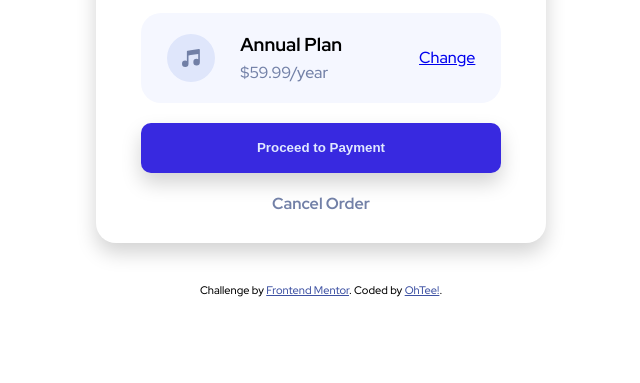
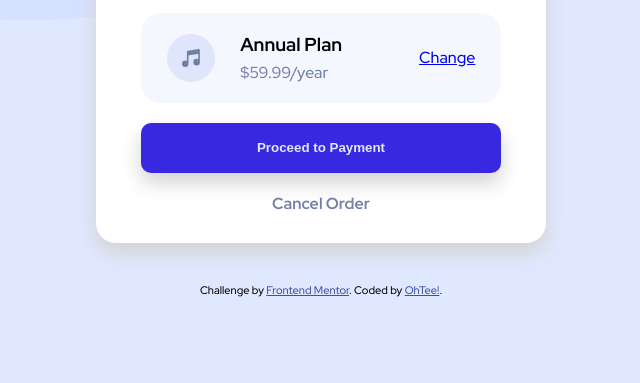
Before and after one commit to OhTobiloba/Frontend-Mentor-Solutions, a plain HTML site: page index.html in a window 1280 px wide. Shown: the part 417-800 px from the top of the page, without its empty margins (319-959 px from the left). Drawn offline with Linux system fonts and the light colour scheme.

Commit message:
Added the background of the body

```diff
--- a/styles/styles.scss
+++ b/styles/styles.scss
@@ -12,11 +12,17 @@ body {
     text-align: center;
     margin: 0px;
     padding:0px;
+    max-width: 1440px;
+    max-height: 900px;
+    background-image: url(/images/pattern-background-desktop.svg);
+    background-repeat: no-repeat;
+    background-color: $Pale-blue;
     .card {
         border-radius: 20px;
         max-width: 450px;
         margin: 40px auto;
         box-shadow: 0px 10px 20px lightgrey;
+        background-color: white;
         .cardImg img {
             border-radius: 10px 10px 0px 0px;
 
```
Also changed, not shown: index.html (+1 -0 lines), styles/styles.css, 1 other file.
